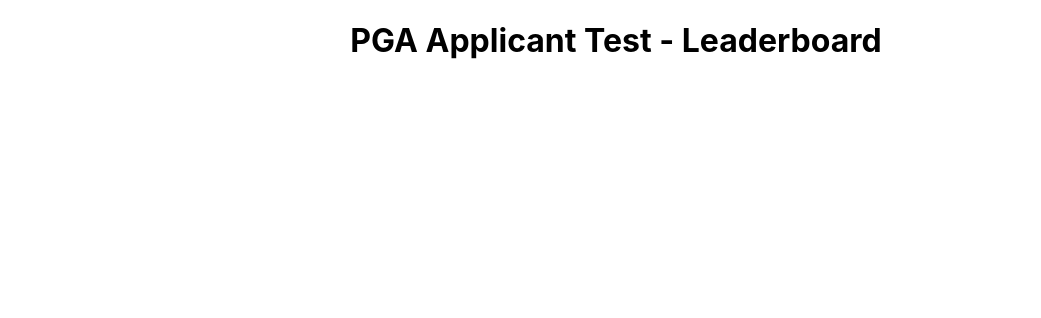
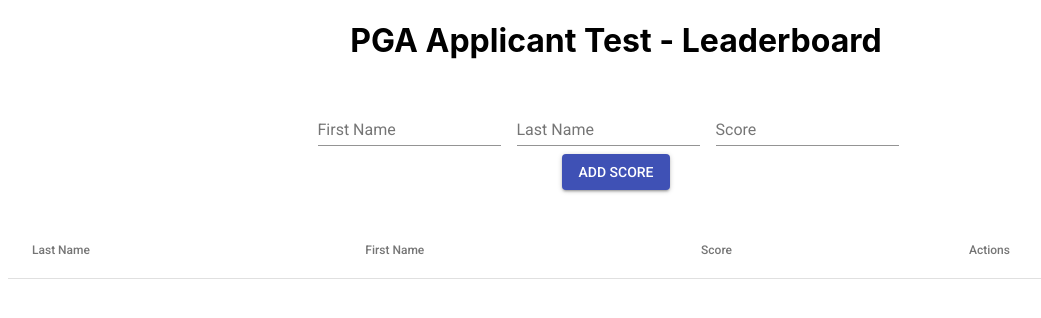
Before and after one commit to mikesheridan/pga-leaderboard, a React (Create React App) app: page / in a window 1280 px wide. Shown: the top 318 px of the page, without its empty margins (24-1065 px from the left). Built offline with nearby package versions, Linux system fonts and the light colour scheme.

Commit message:
Major commit encompassing list addition and sorting;

```diff
--- a/package.json
+++ b/package.json
@@ -3,6 +3,7 @@
   "version": "0.1.0",
   "private": true,
   "dependencies": {
+    "@material-ui/core": "^3.5.1",
     "react": "^16.6.3",
     "react-dom": "^16.6.3",
     "react-scripts": "2.1.1"
--- a/public/index.html
+++ b/public/index.html
@@ -3,8 +3,10 @@
   <head>
     <meta charset="utf-8">
     <link rel="shortcut icon" href="%PUBLIC_URL%/favicon.ico">
+    <link rel="stylesheet" href="https://use.fontawesome.com/releases/v5.5.0/css/all.css" integrity="sha384-B4dIYHKNBt8Bc12p+WXckhzcICo0wtJAoU8YZTY5qE0Id1GSseTk6S+L3BlXeVIU" crossorigin="anonymous">
     <meta name="viewport" content="width=device-width, initial-scale=1, shrink-to-fit=no">
     <meta name="theme-color" content="#000000">
+    <link rel="stylesheet" href="https://fonts.googleapis.com/css?family=Roboto:300,400,500">
     <!--
       manifest.json provides metadata used when your web app is added to the
       homescreen on Android. See https://developers.google.com/web/fundamentals/web-app-manifest/
--- a/src/App.css
+++ b/src/App.css
@@ -22,6 +22,11 @@
   color: #61dafb;
 }
 
+.leaderboardTable {
+  width:90% !important;
+  margin:2rem;
+}
+
 @keyframes App-logo-spin {
   from {
     transform: rotate(0deg);
--- a/src/App.js
+++ b/src/App.js
@@ -1,11 +1,43 @@
-import React, { Component } from 'react';
-import './App.css';
+import React, { Component } from "react";
+import Form from "./components/Form/Form";
+import LeaderboardTable from "./components/LeaderboardTable/LeaderboardTable";
+import "./App.css";
 
 class App extends Component {
+  state = {
+    golfers: []
+  };
+
   render() {
+    const golfersData = this.state.golfers;
+
     return (
       <div className="App">
         <h1>PGA Applicant Test - Leaderboard</h1>
+        <Form
+          onSubmit={submission =>
+            this.setState({
+              golfers: [...this.state.golfers, submission]
+            })
+          }
+        />
+        <LeaderboardTable
+          data={golfersData}
+          header={[
+            {
+              name: "Last Name",
+              prop: "lastName"
+            },
+            {
+              name: "First Name",
+              prop: "firstName"
+            },
+            {
+              name: "Score",
+              prop: "score"
+            }
+          ]}
+        />
       </div>
     );
   }
--- /dev/null
+++ b/src/components/Form/Form.js
@@ -0,0 +1,84 @@
+import React, { Component } from "react";
+import TextField from "@material-ui/core/TextField";
+import Button from "@material-ui/core/Button";
+
+class Form extends Component {
+  state = {
+    firstName: "",
+    lastName: "",
+    score: ""
+  };
+
+  handleChange = name => event => {
+    this.setState({
+      [name]: event.target.value
+    });
+  };
+
+  formHandler = event => {
+    // kill the normal form submission
+    event.preventDefault();
+
+    // // create a random actionID to tag the entry for deltion/edit
+    // const randomActionID = Math.random().toString(36).substring(4);
+    // this.setState({
+    //     actionID: randomActionID
+    // });
+    // console.log(this.state);
+
+    // pass the form data back to app.js
+    this.props.onSubmit(this.state);
+
+    // clear the form fields
+    this.setState({
+      firstName: "",
+      lastName: "",
+      score: ""
+    });
+  };
+
+  render() {
+    return (
+      <React.Fragment>
+        <form onSubmit={this.formHandler}>
+          <div>
+            <TextField
+              id="standard-name"
+              label="First Name"
+              className=""
+              value={this.state.firstName}
+              onChange={this.handleChange("firstName")}
+              margin="normal"
+              style={{ marginRight: 1 + "rem" }}
+            />
+            <TextField
+              id="standard-name"
+              label="Last Name"
+              className=""
+              value={this.state.lastName}
+              onChange={this.handleChange("lastName")}
+              margin="normal"
+              style={{ marginRight: 1 + "rem" }}
+            />
+            <TextField
+              id="standard-name"
+              label="Score"
+              className=""
+              value={this.state.score}
+              onChange={this.handleChange("score")}
+              margin="normal"
+              style={{ marginRight: 1 + "rem" }}
+            />
+          </div>
+          <div>
+            <Button type="submit" variant="contained" color="primary">
+              Add Score
+            </Button>
+          </div>
+        </form>
+      </React.Fragment>
+    );
+  }
+}
+
+export default Form;
--- /dev/null
+++ b/src/components/LeaderboardTable/LeaderboardTable.js
@@ -0,0 +1,50 @@
+import React from "react";
+import Table from "@material-ui/core/Table";
+import TableBody from "@material-ui/core/TableBody";
+import TableCell from "@material-ui/core/TableCell";
+import TableHead from "@material-ui/core/TableHead";
+import TableRow from "@material-ui/core/TableRow";
+
+const row = (golfer, index, header) => (
+  <TableRow key={`tr-${index}`}>
+    {/* Loop through the headers to populate table columns */}
+    {header.map((golferInstance, k) => {
+      return (
+        <TableCell key={`tc-${k}`}>{golfer[golferInstance.prop]}</TableCell>
+      );
+    })}
+    <TableCell>
+      <i className="far fa-trash-alt" /> | <i className="fas fa-edit" />
+    </TableCell>
+  </TableRow>
+);
+
+const LeaderboardTable = props => {
+  // sort the prop data
+  // sorts the score first, if the score is equal defaults to the last name compare;
+  const data = props.data;
+  const sortedData = data.sort(
+    (a, b) =>
+      Number(a.score) - Number(b.score) || a.lastName.localeCompare(b.lastName)
+  );
+
+  return (
+    <Table className="leaderboardTable">
+      <TableHead>
+        <TableRow>
+          {/* Create the Header Row based off prop header */}
+          {props.header.map((heading, headingIndex) => (
+            <TableCell key={headingIndex}>{heading.name}</TableCell>
+          ))}
+          <TableCell>Actions</TableCell>
+        </TableRow>
+      </TableHead>
+      <TableBody>
+        {/* Create the Golfer Row based off the sorted Data pulled from props */}
+        {sortedData.map((golfer, index) => row(golfer, index, props.header))}
+      </TableBody>
+    </Table>
+  );
+};
+
+export default LeaderboardTable;
```
Also changed, not shown: 2 other files (tests, documents, lock files or other folders).
